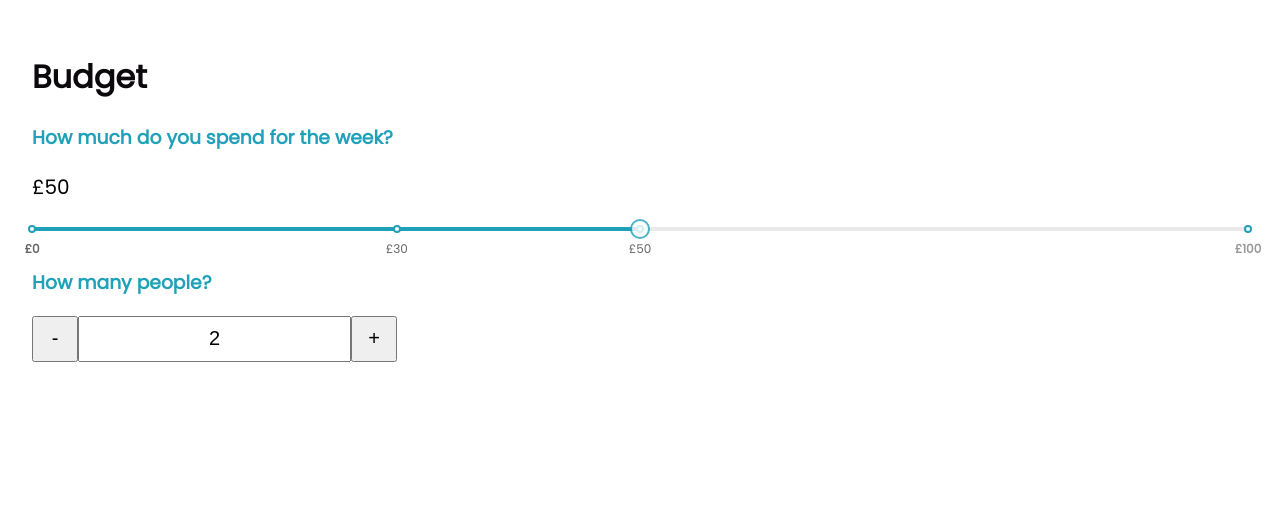
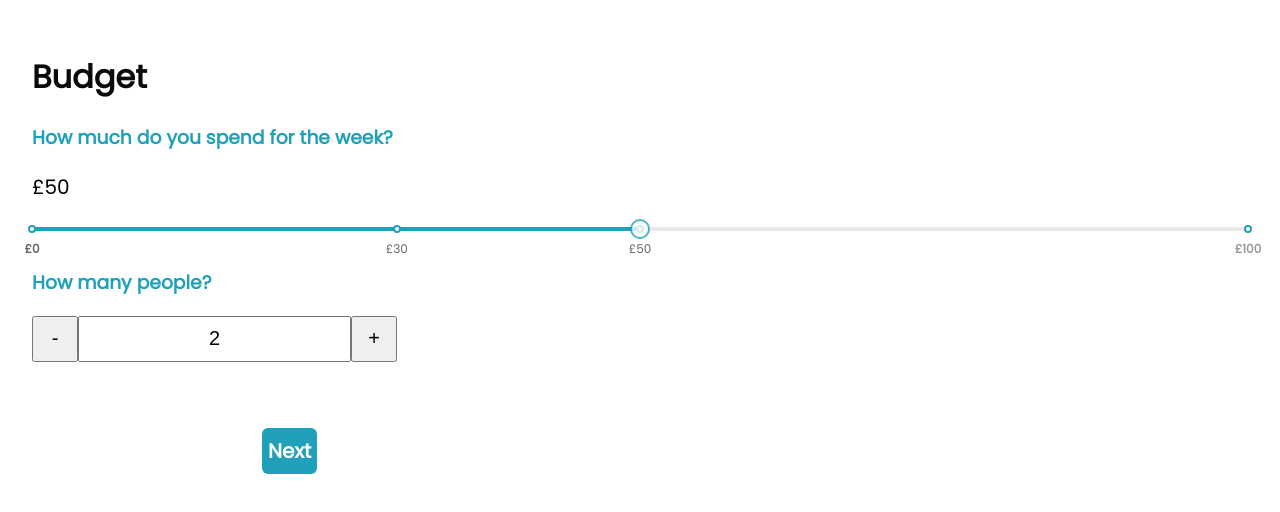
Before and after one commit to jilliankeenan/zero-knowledge-proofs, a React (Create React App) app in the folder cuisinier/: page /budget in a window 1280 px wide. Shown: the top 512 px of the page. Built offline with nearby package versions, Linux system fonts and the light colour scheme; what react-animations would draw is missing.

Commit message:
Add context

```diff
--- a/cuisinier/src/App.js
+++ b/cuisinier/src/App.js
@@ -2,7 +2,7 @@
 import './App.css';
 import { ThemeProvider } from "styled-components";
 import theme from "./theme";
-import React from "react";
+import React, { useState }from "react";
 import {
   BrowserRouter,
   Route,
@@ -17,9 +17,20 @@ import Recipe from './pages/Recipe'
 import Entry from './pages/Entry'
 import Selection from './pages/Selection'
 
+
+export const DataContext = React.createContext();
+
 function App() {
+const [dietary_requirement, setDietary_requirement] = useState('')
+const [budget, setBudget] = useState(50)
 
   return (
+    <DataContext.Provider value={{
+      dietary_requirement,
+      setDietary_requirement,
+      budget,
+      setBudget,
+    }}>
       <ThemeProvider theme={theme}>
         <BrowserRouter>
           <Routes>
@@ -34,6 +45,7 @@ function App() {
           </Routes>
         </BrowserRouter>
       </ThemeProvider>
+    </DataContext.Provider>
   );
 }
 
--- a/cuisinier/src/components/Button.jsx
+++ b/cuisinier/src/components/Button.jsx
@@ -1 +1,40 @@
-import button from "sty"
+import React from "react";
+import styled from "styled-components";
+
+const Container = styled.div`
+    display: flex;
+`;
+
+const StyledButton = styled.button`
+    height: 46px;
+    font-size: 1.25rem;
+    background-color: ${props => props.theme.color.primary};
+    color: white;
+    border-radius: 6px ;
+    font-weight: 800;
+    border: none;
+    font-family: 'Poppins', sans-serif;
+
+    &:hover {
+        transition: all 150ms linear;
+        opacity: .85;
+      }
+
+      &:active {
+        transition: all 150ms linear;
+        opacity: .75;
+      }
+      &:focus {
+        outline: 1px dotted #959595;
+        outline-offset: -4px;
+      }
+`;
+
+export const Button = ({ onButtonClick, children }) => {
+
+    return (
+        <Container>
+            <StyledButton onClick={onButtonClick}>{children}</StyledButton>
+        </Container>
+    );
+};
--- a/cuisinier/src/pages/Budget.js
+++ b/cuisinier/src/pages/Budget.js
@@ -1,27 +1,44 @@
+import React from 'react';
 import { Heading } from "../components/Heading";
 import { SubHeading } from "../components/SubHeading";
 import { SteppedInput } from "../components/SteppedInput";
 import { BudgetSlider } from "../components/BudgetSlider";
 import { useStepper } from '../hooks/useStepper';
 import { useBudgetSlider } from '../hooks/useBudgetSlider';
+import { Button } from '../components/Button';
+import styled from "styled-components";
+import { DataContext } from '../App'
+import { useNavigate } from 'react-router-dom'
 
+const ButtonContainer = styled.div`
+    margin-left: 230px;
+    margin-top: 80px;
+`
 function Budget() {
+    const dataContext = React.useContext(DataContext);
     const { step, onStepUp, onStepDown } = useStepper();
     const { value, setValue } = useBudgetSlider();
+    let navigate = useNavigate();
+
+    const handleButtonClick = () => {
+        dataContext.setBudget(value);
+        navigate("../dietary-requirements", { replace: true });
+    }
 
     return (
         <>
             <Heading>Budget</Heading>
             <SubHeading>How much do you spend for the week?</SubHeading>
             <BudgetSlider value={value} onChange={setValue} />
-
             <SubHeading>How many people?</SubHeading>
-
             <SteppedInput
                 value={step}
                 onStepUp={onStepUp}
                 onStepDown={onStepDown}
             />
+            <ButtonContainer>
+                <Button onButtonClick={() => handleButtonClick()}>Next</Button>
+            </ButtonContainer>
         </>
     );
 }
--- a/cuisinier/src/theme.js
+++ b/cuisinier/src/theme.js
@@ -1,7 +1,7 @@
 const theme = {
     color: {
         primary: "#20a1b9",
-
+        primaryDark: "#20a1b9",
         gray: "#8AEA92",
         text: "#0C090D"
     }
```
Lines whose indentation alone changed are shown as unchanged.
